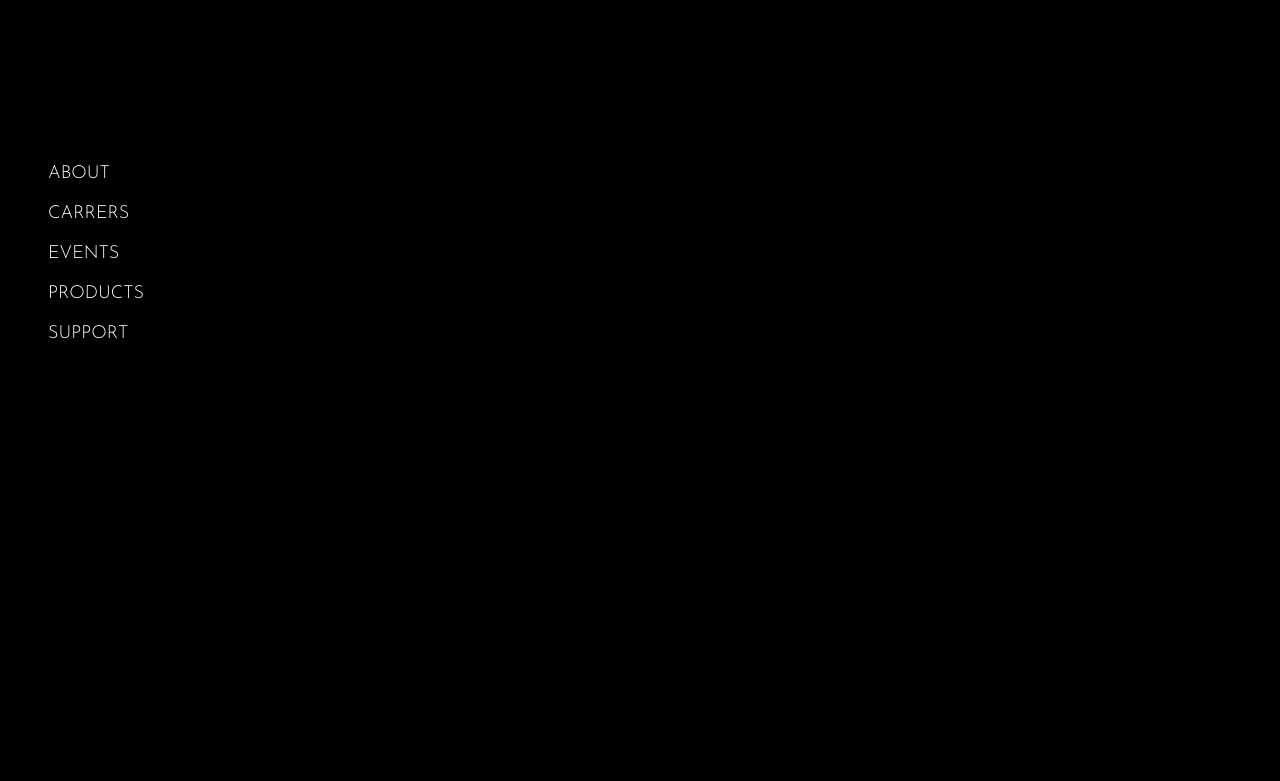
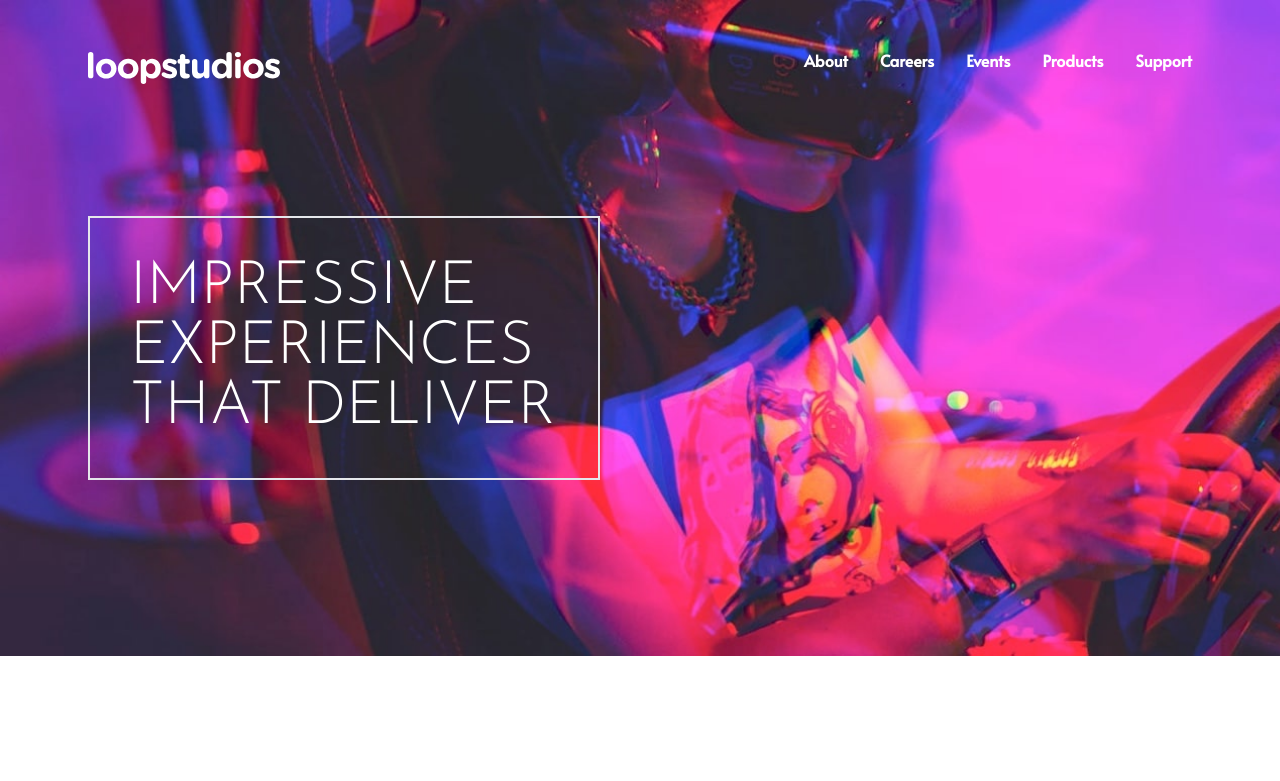
Before and after one commit to JaiminR28/loopStudio, a website: page index.html in a window 1280 px wide. Shown: the top 781 px of the page. Drawn offline with Linux system fonts and the light colour scheme.

Commit message:
Final Commit

```diff
--- a/index.html
+++ b/index.html
@@ -59,7 +59,7 @@
             </nav>
 
             <!-- mobile Menu -->
-            <div id="menu" class="absolute top-0 bottom-0 left-0 flex flex-col self-end  w-full min-h-screen py-1 pt-40 pl-12 space-y-3 text-lg text-white uppercase bg-black">
+            <div id="menu" class="absolute top-0 bottom-0 left-0 flex flex-col self-end  w-full min-h-screen py-1 pt-40 pl-12 space-y-3 text-lg text-white uppercase bg-black md:hidden">
                 <a href="" class="hover:text-pink-500">About</a>
                 <a href="" class="hover:text-pink-500">Carrers</a>
                 <a href="" class="hover:text-pink-500">Events</a>
```
